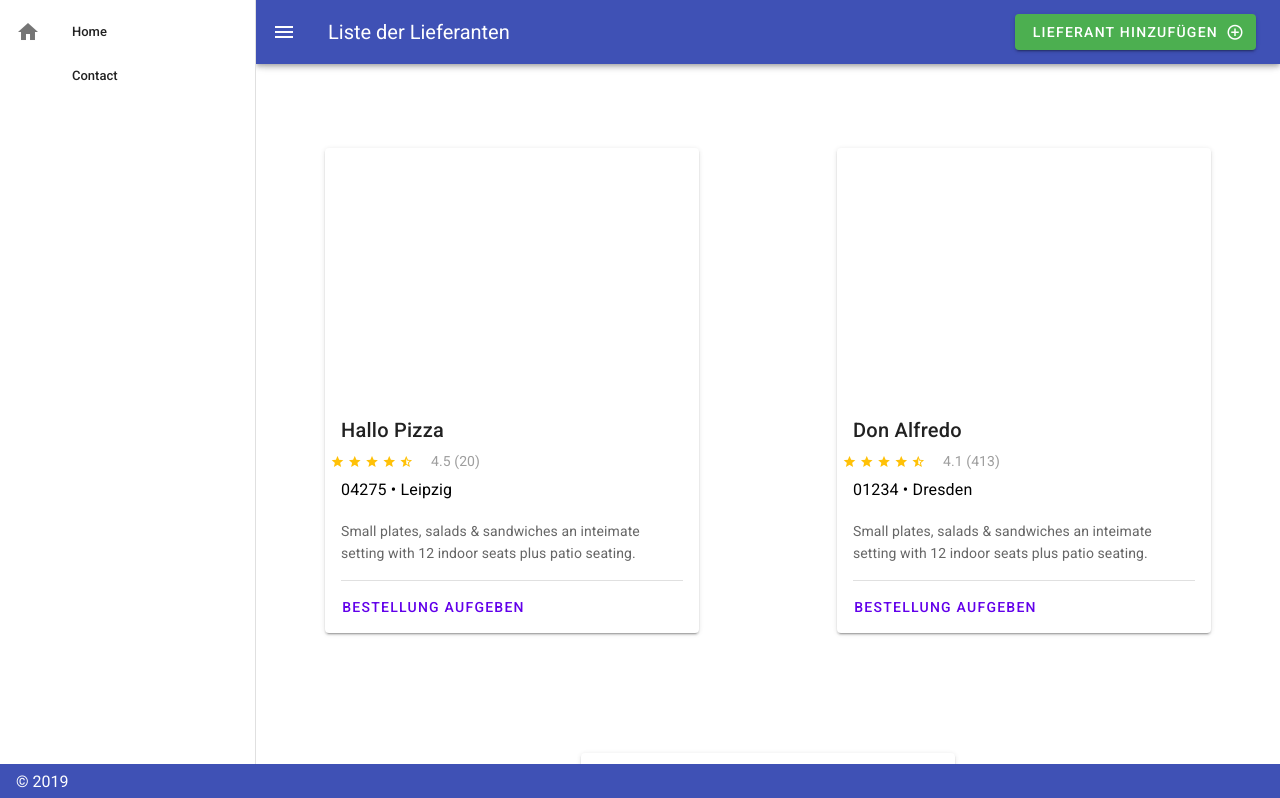
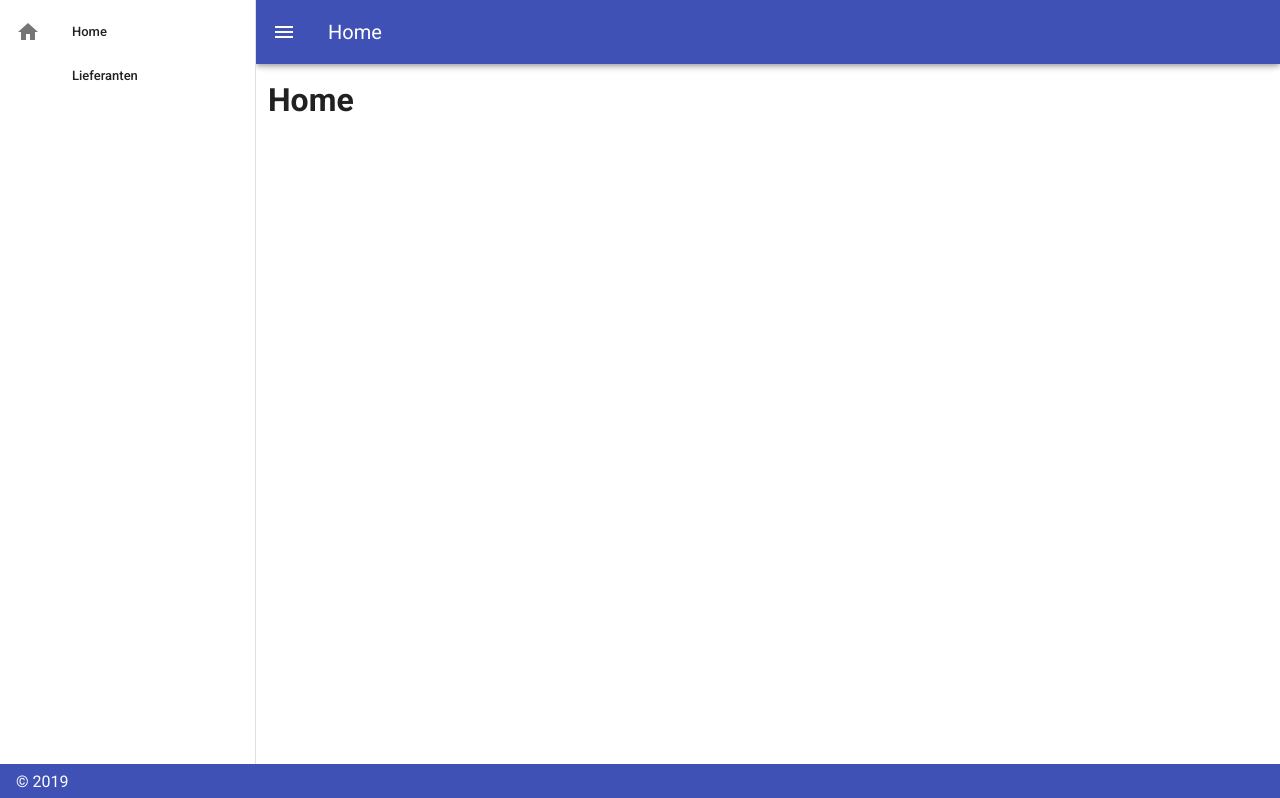
Before and after one commit to spezialmann/delivery-service, a Vue app: page / in a window 1280 px wide. Shown: the top 798 px of the page. Built offline with nearby package versions, Linux system fonts and the light colour scheme.

Commit message:
add vue-router

```diff
--- a/package.json
+++ b/package.json
@@ -10,6 +10,7 @@
   "dependencies": {
     "core-js": "^2.6.5",
     "vue": "^2.6.10",
+    "vue-router": "^3.1.3",
     "vuetify": "^2.0.0"
   },
   "devDependencies": {
--- a/src/App.vue
+++ b/src/App.vue
@@ -2,7 +2,7 @@
     <v-app id="inspire">
         <v-navigation-drawer v-model="drawer" app>
             <v-list dense>
-                <v-list-item v-on:click="sayHello">
+                <v-list-item v-on:click="changePage('/', 'Home', false)">
                     <v-list-item-action>
                         <v-icon>mdi-home</v-icon>
                     </v-list-item-action>
@@ -10,12 +10,12 @@
                         <v-list-item-title>Home</v-list-item-title>
                     </v-list-item-content>
                 </v-list-item>
-                <v-list-item @click="sayHello">
+                <v-list-item @click="changePage('/lieferant', 'Lieferanten', true)">
                     <v-list-item-action>
                         <v-icon>mdi-contact-mail</v-icon>
                     </v-list-item-action>
                     <v-list-item-content>
-                        <v-list-item-title>Contact</v-list-item-title>
+                        <v-list-item-title>Lieferanten</v-list-item-title>
                     </v-list-item-content>
                 </v-list-item>
             </v-list>
@@ -23,39 +23,15 @@
 
         <v-app-bar app color="indigo" dark>
             <v-app-bar-nav-icon @click.stop="drawer = !drawer"></v-app-bar-nav-icon>
-            <v-toolbar-title>Liste der Lieferanten</v-toolbar-title>
+            <v-toolbar-title>{{ pageTitle }}</v-toolbar-title>
             <div class="flex-grow-1"></div>
-            <v-btn class="ma-2" color="green" dark @click="showForm = ! showForm">
+            <v-btn class="ma-2" color="green" dark @click="showForm = ! showForm" v-if="showAddLieferant">
                 Lieferant hinzufügen
                 <v-icon dark right>mdi-plus-circle-outline</v-icon>
             </v-btn>
         </v-app-bar>
 
-        <v-content>
-            <v-container>
-                <v-form ref="form" v-if="showForm">
-                    <v-text-field v-model="name" :counter="10" label="Name" required></v-text-field>
-                    <v-text-field v-model="ort" label="Ort" required></v-text-field>
-                    <v-text-field v-model="plz" label="Postleitzahl" required></v-text-field>
-                    <v-btn color="success" class="mr-4" @click="addLieferant">Hinzufügen</v-btn>
-                    <v-btn color="info" class="mr-4" @click="reset">Reset Form</v-btn>
-                </v-form>
-            </v-container>
-
-            <v-container>
-                <v-row>
-                    <lieferant-card
-                        cols="12"
-                        sm="12"
-                        md="4"
-                        lg="3"
-                        v-for="(item, index) in lieferanten"
-                        v-bind:key="index"
-                        v-bind:lieferant="item"
-                    ></lieferant-card>
-                </v-row>
-            </v-container>
-        </v-content>
+        <router-view :showForm="showForm"></router-view>
 
         <v-footer color="indigo" app>
             <span class="white--text">&copy; 2019</span>
@@ -64,67 +40,24 @@
 </template>
 
 <script>
-import Lieferant from "@/components/Lieferant";
-
 export default {
     name: "App",
-    components: {
-        "lieferant-card": Lieferant
-    },
+
     props: {
-        source: String
+        source: String,
     },
     data: () => ({
         drawer: null,
+        pageTitle: "Home",
+        showAddLieferant: false,
         showForm: false,
-        name: "",
-        ort: "",
-        plz: "",
-        lieferanten: [
-            {
-                name: "Hallo Pizza",
-                ort: "Leipzig",
-                plz: "04275",
-                img: require('@/assets/food-pizza.jpg'),
-                rating: 4.5,
-                rating_count: 20
-            },
-            {
-                name: "Don Alfredo",
-                ort: "Dresden",
-                plz: "01234",
-                img: require('@/assets/food-wrap.jpg'),
-                rating: 4.1,
-                rating_count: 413
-            },
-            {
-                name: "Pizza Luigi",
-                ort: "Bochum",
-                plz: "43210",
-                img: require('@/assets/food-sushi.jpg'),
-                rating: 3.7,
-                rating_count: 114
-            }
-        ]
     }),
     methods: {
-        sayHello: function() {
-            return "";
+        changePage: function(path, newPageTitle, showAddLieferant) {
+            this.pageTitle = newPageTitle;
+            this.$router.push({ path: path })
+            this.showAddLieferant = showAddLieferant;
         },
-        reset() {
-            this.$refs.form.reset();
-        },
-        addLieferant() {
-          this.lieferanten.push({
-            name: this.name,
-            ort: this.ort,
-            plz: this.plz,
-            img: 'https://www.cntry.biz/wp-content/uploads/2015/12/Female-Coders.jpg',
-            rating: 0,
-            rating_count: 0
-            }),
-          this.reset();
-        }
     }
 };
 </script>
--- /dev/null
+++ b/src/components/Home.vue
@@ -0,0 +1,16 @@
+<template>
+    <v-content>
+      <v-container>
+        <h1>Home</h1>
+      </v-container>
+    </v-content>
+</template>
+
+<script>
+export default {
+  data: () => ({
+    pageTitle: 'Home'
+  }),
+
+};
+</script>
--- /dev/null
+++ b/src/components/lieferant/Lieferant.vue
@@ -0,0 +1,93 @@
+<template>
+  <v-content>
+    <v-container>
+      <v-form ref="form" v-if="showForm">
+        <v-text-field v-model="name" :counter="10" label="Name" required></v-text-field>
+        <v-text-field v-model="ort" label="Ort" required></v-text-field>
+        <v-text-field v-model="plz" label="Postleitzahl" required></v-text-field>
+        <v-btn color="success" class="mr-4" @click="addLieferant">Hinzufügen</v-btn>
+        <v-btn color="info" class="mr-4" @click="reset">Reset Form</v-btn>
+      </v-form>
+    </v-container>
+
+    <v-container>
+      <v-row>
+        <lieferant-card
+          cols="12"
+          sm="12"
+          md="4"
+          lg="3"
+          v-for="(item, index) in lieferanten"
+          v-bind:key="index"
+          v-bind:lieferant="item"
+        ></lieferant-card>
+      </v-row>
+    </v-container>
+  </v-content>
+</template>
+
+<script>
+import LieferantCard from "@/components/lieferant/LieferantCard.vue";
+
+export default {
+  name: "App",
+  components: {
+    "lieferant-card": LieferantCard
+  },
+  props:
+    ['showForm']
+  ,
+  data: () => ({
+    drawer: null,
+    name: "",
+    ort: "",
+    plz: "",
+    lieferanten: [
+      {
+        name: "Hallo Pizza",
+        ort: "Leipzig",
+        plz: "04275",
+        img: require("@/assets/food-pizza.jpg"),
+        rating: 4.5,
+        rating_count: 20
+      },
+      {
+        name: "Don Alfredo",
+        ort: "Dresden",
+        plz: "01234",
+        img: require("@/assets/food-wrap.jpg"),
+        rating: 4.1,
+        rating_count: 413
+      },
+      {
+        name: "Pizza Luigi",
+        ort: "Bochum",
+        plz: "43210",
+        img: require("@/assets/food-sushi.jpg"),
+        rating: 3.7,
+        rating_count: 114
+      }
+    ]
+  }),
+  methods: {
+    sayHello: function() {
+      return "";
+    },
+    reset() {
+      this.$refs.form.reset();
+    },
+    addLieferant() {
+      this.lieferanten.push({
+        name: this.name,
+        ort: this.ort,
+        plz: this.plz,
+        img:
+          "https://www.cntry.biz/wp-content/uploads/2015/12/Female-Coders.jpg",
+        rating: 0,
+        rating_count: 0
+      }),
+        this.reset();
+    }
+  }
+};
+</script>
```
Also changed, not shown: src/main.js (+10 -2 lines), src/routes.js (added, +13 -0 lines), src/components/lieferant/LieferantCard.vue (renamed from src/components/Lieferant.vue), 1 other file (tests, documents, lock files or other folders).
